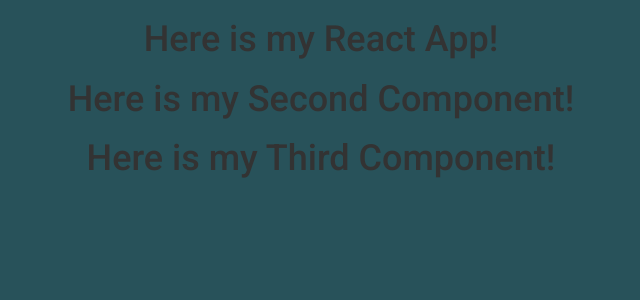
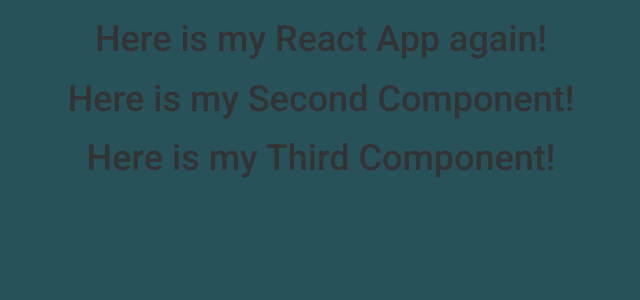
Before and after one commit to rg-epicodus/reactComponentTesting, a React (Create React App) app: page / in a window 1280 px wide. Shown: the top 300 px of the page, without its empty margins (319-959 px from the left). Built offline with nearby package versions, Linux system fonts and the light colour scheme.

Commit message:
update home component content

```diff
--- a/src/components/Home/index.js
+++ b/src/components/Home/index.js
@@ -8,7 +8,7 @@
   render() {
     return (
       <div>
-        <h1>Here is my React App!</h1>
+        <h1>Here is my React App again!</h1>
         <Second />
         <Third />
       </div>
```
